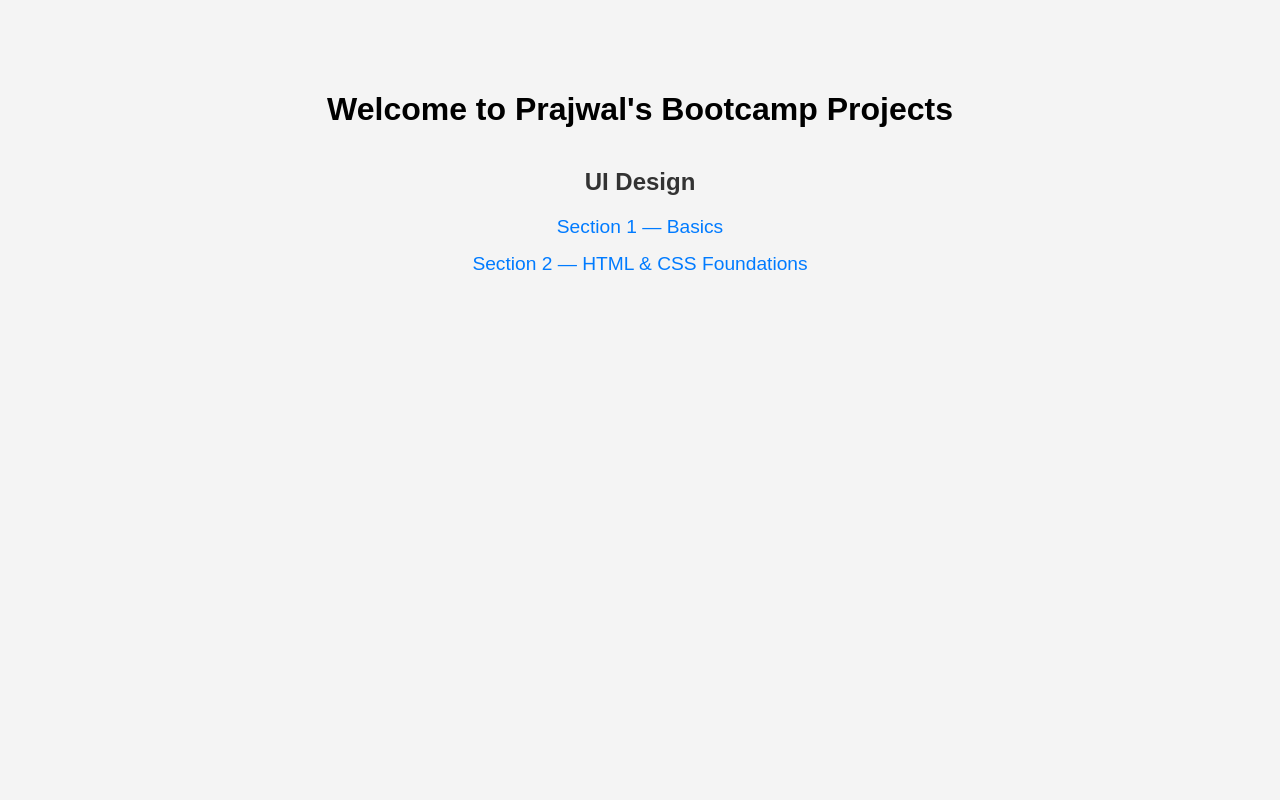
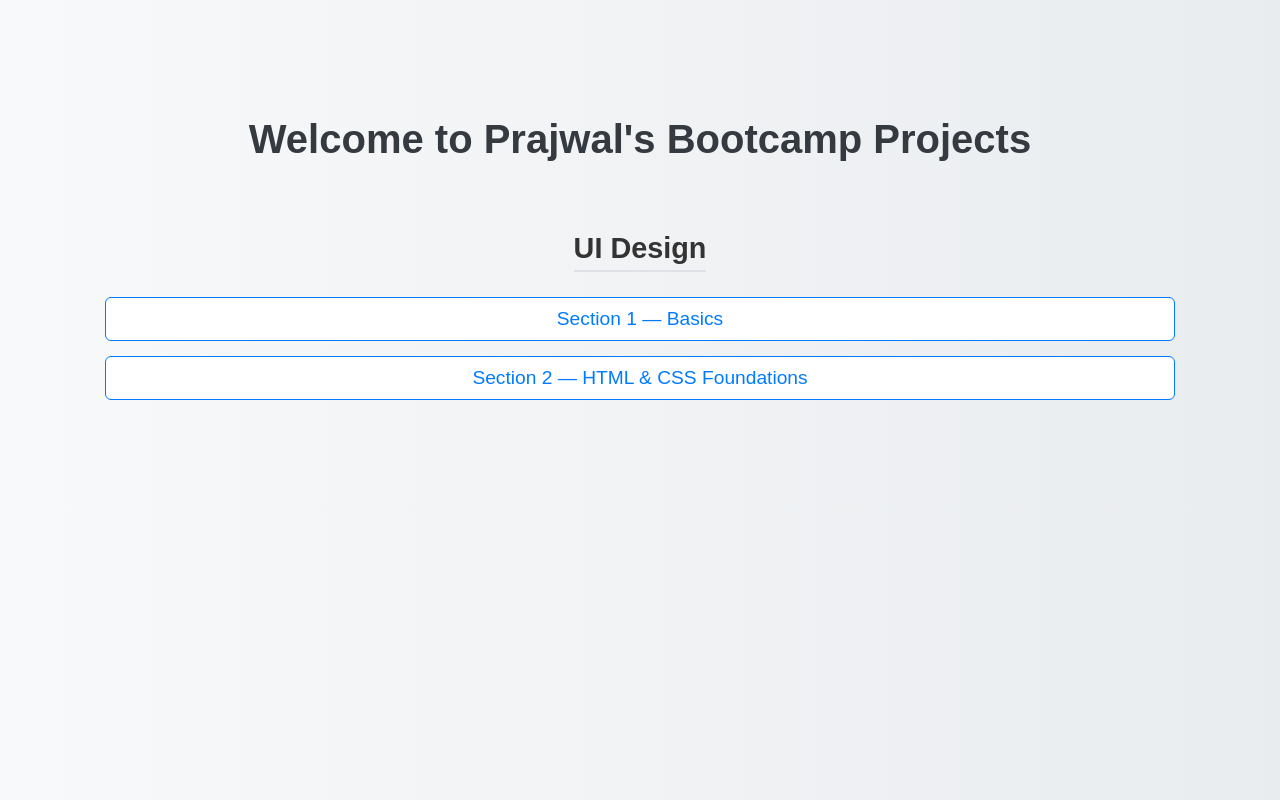
Before and after one commit to Prajwal96-creator/bootcamp-prajwal, a plain HTML site: page index.html in a window 1280 px wide. Drawn offline with Linux system fonts and the light colour scheme.

Commit message:
Ui-Design Drill-2

```diff
--- /dev/null
+++ b/UI-Design/Section-1-Basics/Drill-2/style.css
@@ -0,0 +1,55 @@
+/* Default (light theme) */
+:root {
+  --color-bg: #ffffff;
+  --color-surface: #f6f7f9;
+  --color-text: #111;
+  --color-accent: #3056d3;
+  --font-body: system-ui, -apple-system, Segoe UI, Roboto, Helvetica, Arial, sans-serif;
+  --space-1: 0.5rem;
+  --space-2: 1rem;
+  --space-3: 2rem;
+}
+
+/* Dark theme */
+:root[data-theme="dark"] {
+  --color-bg: #101114;
+  --color-surface: #17181c;
+  --color-text: #eee;
+  --color-accent: #7aa2ff;
+}
+
+
+body {
+  background-color: var(--color-bg);
+  color: var(--color-text);
+  font-family: var(--font-body);
+  margin: var(--space-2);
+}
+
+header, footer, main, aside, article {
+  background-color: var(--color-surface);
+  padding: var(--space-2);
+  margin-bottom: var(--space-2);
+}
+
+h1, h2, h3 {
+  color: var(--color-accent);
+}
+
+a {
+  color: var(--color-accent);
+  text-decoration: none;
+}
+a:hover {
+  text-decoration: underline;
+}
+
+table {
+  border-collapse: collapse;
+  width: 100%;
+}
+
+th, td {
+  border: 1px solid var(--color-text);
+  padding: var(--space-1);
+}
--- a/style.css
+++ b/style.css
@@ -1,15 +1,47 @@
+/* Base layout */
 body {
-  font-family: Arial, sans-serif;
+  font-family: 'Segoe UI', Roboto, Arial, sans-serif;
+  background: linear-gradient(to right, #f8f9fa, #e9ecef);
+  color: #212529;
   text-align: center;
+  padding: 40px;
+  margin: 0;
+}
 
+/* Headings */
+h1 {
+  font-size: 2.5em;
+  margin-bottom: 20px;
+  color: #343a40;
+}
 
-  background: #f4f4f4;
-  padding: 20px;
+h2 {
+  font-size: 1.8em;
+  margin-top: 40px;
+  margin-bottom: 10px;
+  color: #495057;
+  border-bottom: 2px solid #dee2e6;
+  display: inline-block;
+  padding-bottom: 5px;
 }
+
+/* Links */
 a {
+  display: inline-block;
+  margin: 10px 0;
+  padding: 10px 20px;
+  font-size: 1.1em;
   color: #007bff;
+  background-color: #ffffff;
+  border: 1px solid #007bff;
+  border-radius: 6px;
   text-decoration: none;
+  transition: all 0.3s ease;
 }
+
 a:hover {
-  text-decoration: underline;
+  background-color: #007bff;
+  color: #ffffff;
+  text-decoration: none;
+  box-shadow: 0 4px 8px rgba(0, 0, 0, 0.1);
 }
```
Also changed, not shown: UI-Design/Section-1-Basics/Drill-2/solution.html (added, +16 -0 lines), UI-Design/Section-1-Basics/Drill-2/theme.js (added, +9 -0 lines).
